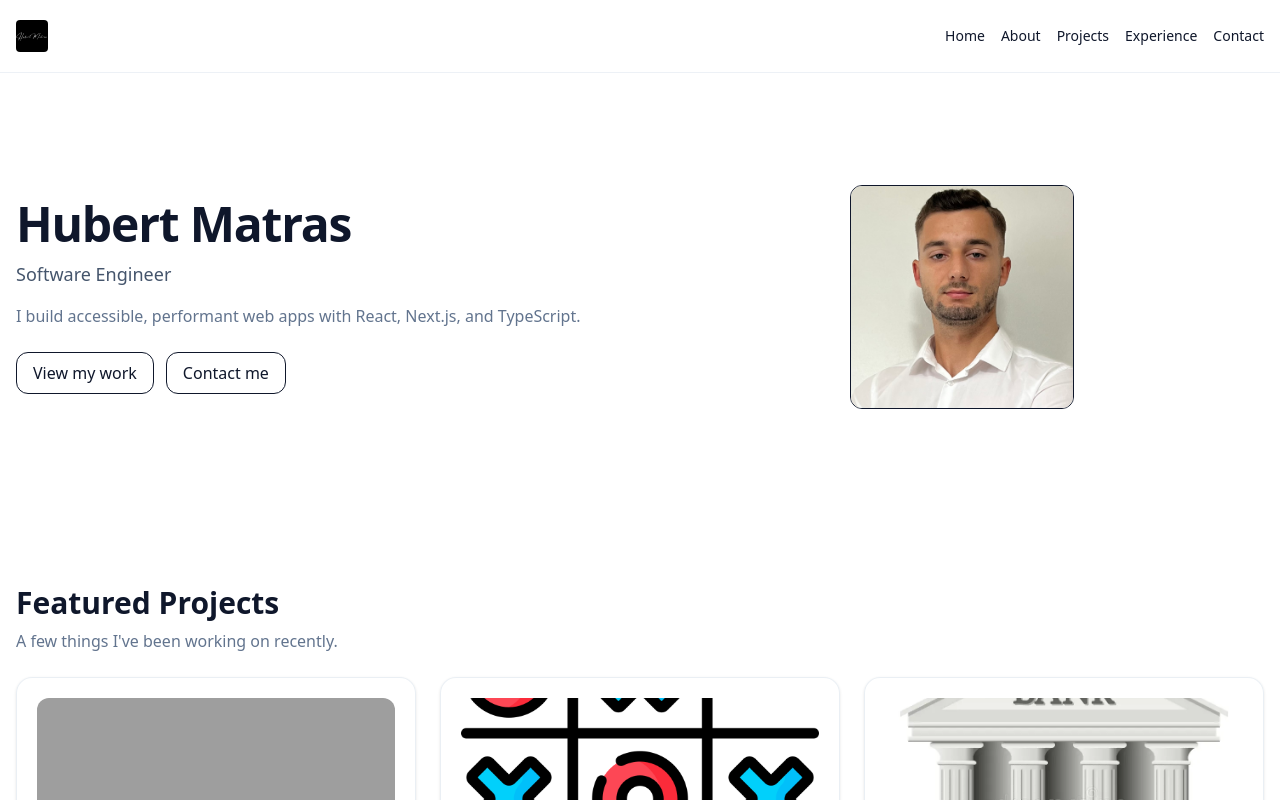
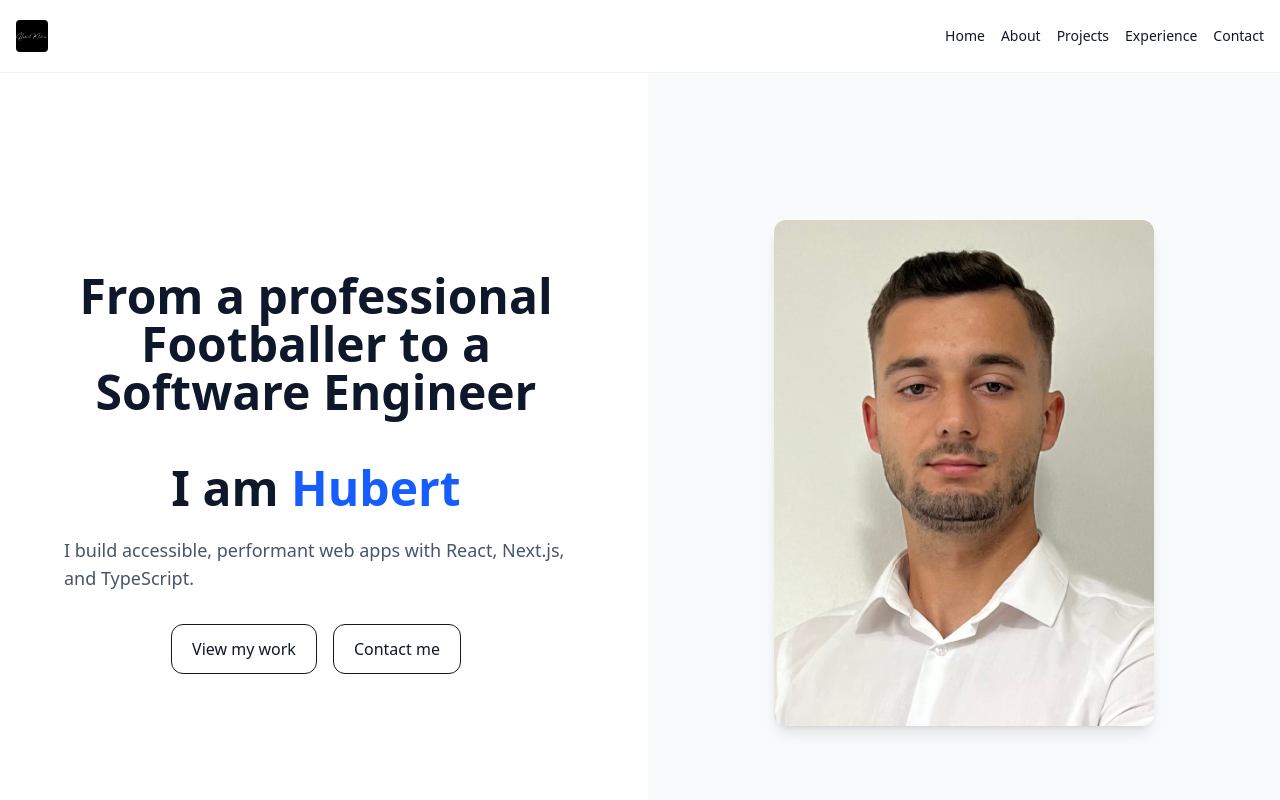
Before and after one commit to hubertMatras/hm-website, a Next.js app: page / in a window 1280 px wide. Shown: the top 800 px of the page. Built offline with nearby package versions, Linux system fonts and the light colour scheme; grey boxes are pictures that could not be loaded.

Commit message:
Make some changes to the Hero component

```diff
--- a/components/Hero.tsx
+++ b/components/Hero.tsx
@@ -4,34 +4,34 @@ import Link from "next/link";
 
 export default function Hero() {
   return (
-    <section className="max-w-none w-full px-4 py-20 md:py-28">
-      <div className="grid md:grid-cols-2 items-center gap-10">
-        <div>
-          <h1 className="h1">Hubert Matras</h1>
-          <p className="mt-3 text-lg text-slate-600">
-            Software Engineer
-          </p>
-          <p className="mt-4 max-w-prose muted">
+    <section className="w-full h-screen grid gap-4 md:grid-cols-2">
+      <div className="flex flex-col items-center justify-center px-8 md:px-16 bg-white">
+        <h1 className="text-3xl md:text-5xl font-bold text-center">
+          From a professional Footballer to a Software Engineer
+          <br />
+          <br />I am <span className="text-blue-600">Hubert</span>
+        </h1>
+        <p className="mt-6 text-lg text-slate-600 max-w-prose">
           I build accessible, performant web apps with React, Next.js, and
           TypeScript.
         </p>
-          <div className="mt-6 flex gap-3">
+        <div className="mt-8 flex gap-4">
           <Link
             href="/projects"
-              className="inline-flex items-center rounded-xl border px-4 py-2 hover:bg-slate-200"
+            className="inline-flex items-center rounded-xl border px-5 py-3 hover:bg-slate-200"
           >
             View my work
           </Link>
           <Link
             href="/contact"
-              className="inline-flex items-center rounded-xl border px-4 py-2 hover:bg-slate-200"
+            className="inline-flex items-center rounded-xl border px-5 py-3 hover:bg-slate-200"
           >
             Contact me
           </Link>
         </div>
       </div>
-        <div className="justify-self-center">
-          <div className="relative w-40 h-40 md:w-56 md:h-56 rounded-xl overflow-hidden border">
+      <div className="flex items-center justify-center bg-slate-50">
+        <div className="relative aspect-[3/4] w-3/5 rounded-xl overflow-hidden shadow-lg">
           <Image
             src="/avatar.png"
             alt="Hubert Matras"
@@ -40,7 +40,6 @@ export default function Hero() {
           />
         </div>
       </div>
-      </div>
     </section>
   );
 }
```
Lines whose indentation alone changed are shown as unchanged.
